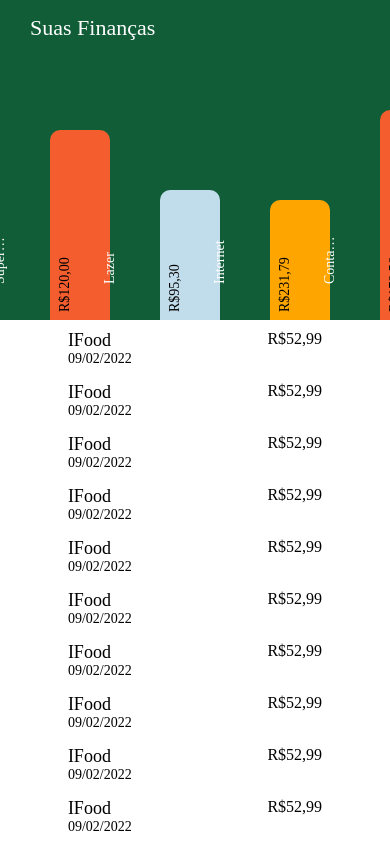
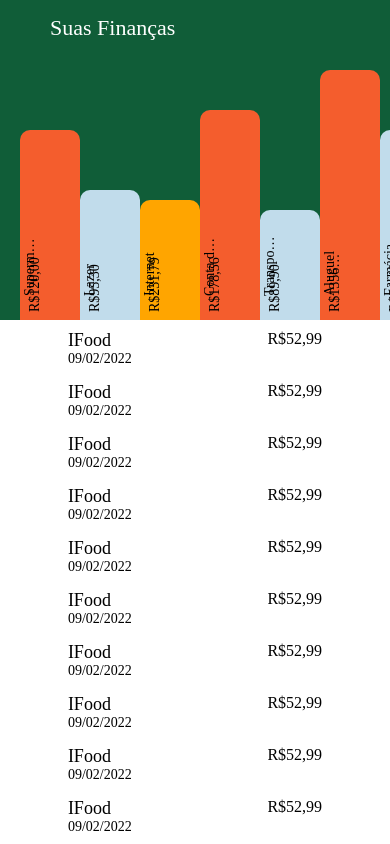
Before and after one commit to mateusrizzo/finances-app, a React Native app: screen / in a window 390 px wide. Built offline with nearby package versions, Linux system fonts and the light colour scheme.

Commit message:
Legenda de categoria adicionada dentro do grafico

```diff
--- a/src/components/GraphBar/index.js
+++ b/src/components/GraphBar/index.js
@@ -6,13 +6,17 @@ import styles from './styles';
 export default function GraphBar(props) {
   return (
     <>
-      <View style={styles(props).categoryContainer}>
-        <Text style={styles(props).category} numberOfLines={1}>
+      <View style={styles(props).bar}>
+        <Text
+          style={styles(props).category}
+          numberOfLines={1}
+          adjustsFontSizeToFit={true}>
           {props.category}
         </Text>
-      </View>
-      <View style={styles(props).bar}>
-        <Text style={styles(props).graphValueText} numberOfLines={1}>
+        <Text
+          style={styles(props).graphValueText}
+          numberOfLines={1}
+          adjustsFontSizeToFit={true}>
           {props.value}
         </Text>
       </View>
--- a/src/components/GraphBar/styles.js
+++ b/src/components/GraphBar/styles.js
@@ -13,27 +13,20 @@ const styles = props =>
     },
     graphValueText: {
       transform: [{rotate: '270deg'}],
-      fontFamily: 'Poppins-Medium',
+      fontFamily: 'Poppins-SemiBold',
+      color: '#000',
       alignSelf: 'baseline',
       width: 75,
       marginBottom: 30,
       marginLeft: -15,
     },
-    categoryContainer: {
-      width: 50,
-      height: 180,
-      alignItems: 'flex-start',
-      justifyContent: 'flex-end',
-      alignSelf: 'flex-end',
-    },
     category: {
       transform: [{rotate: '270deg'}],
-      fontFamily: 'Poppins-Medium',
-      color: '#FFF',
-      alignSelf: 'baseline',
+      fontFamily: 'Poppins-Regular',
+      color: '#000',
+      alignSelf: 'flex-start',
       width: 125,
-      marginBottom: 53,
-      marginLeft: -25,
+      marginLeft: -20,
     },
   });
 
--- a/src/pages/Home/index.js
+++ b/src/pages/Home/index.js
@@ -39,9 +39,9 @@ function Home() {
             />
             <GraphBar
               color="#C1DCEB"
-              height={220}
+              height={110}
               value="R$89,90"
-              category="Lazer"
+              category="Transporte"
             />
             <GraphBar
               color="#F45D2D"
--- a/src/pages/Home/styles.js
+++ b/src/pages/Home/styles.js
@@ -6,6 +6,7 @@ const styles = StyleSheet.create({
     backgroundColor: '#105D38',
     overflow: 'hidden',
     marginBottom: 10,
+    paddingLeft: 20,
   },
   headerText: {
     fontFamily: 'Poppins-Regular',
```
